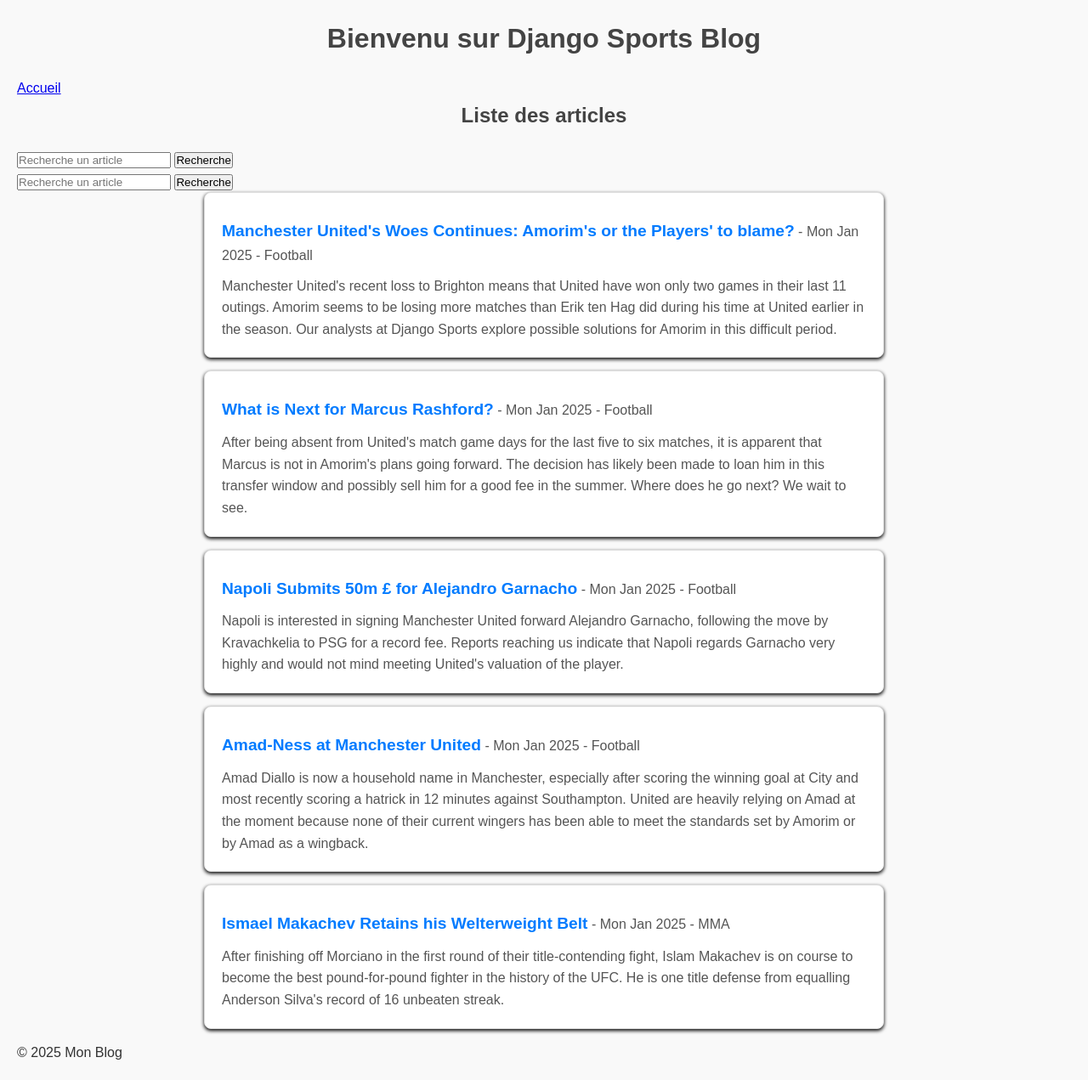
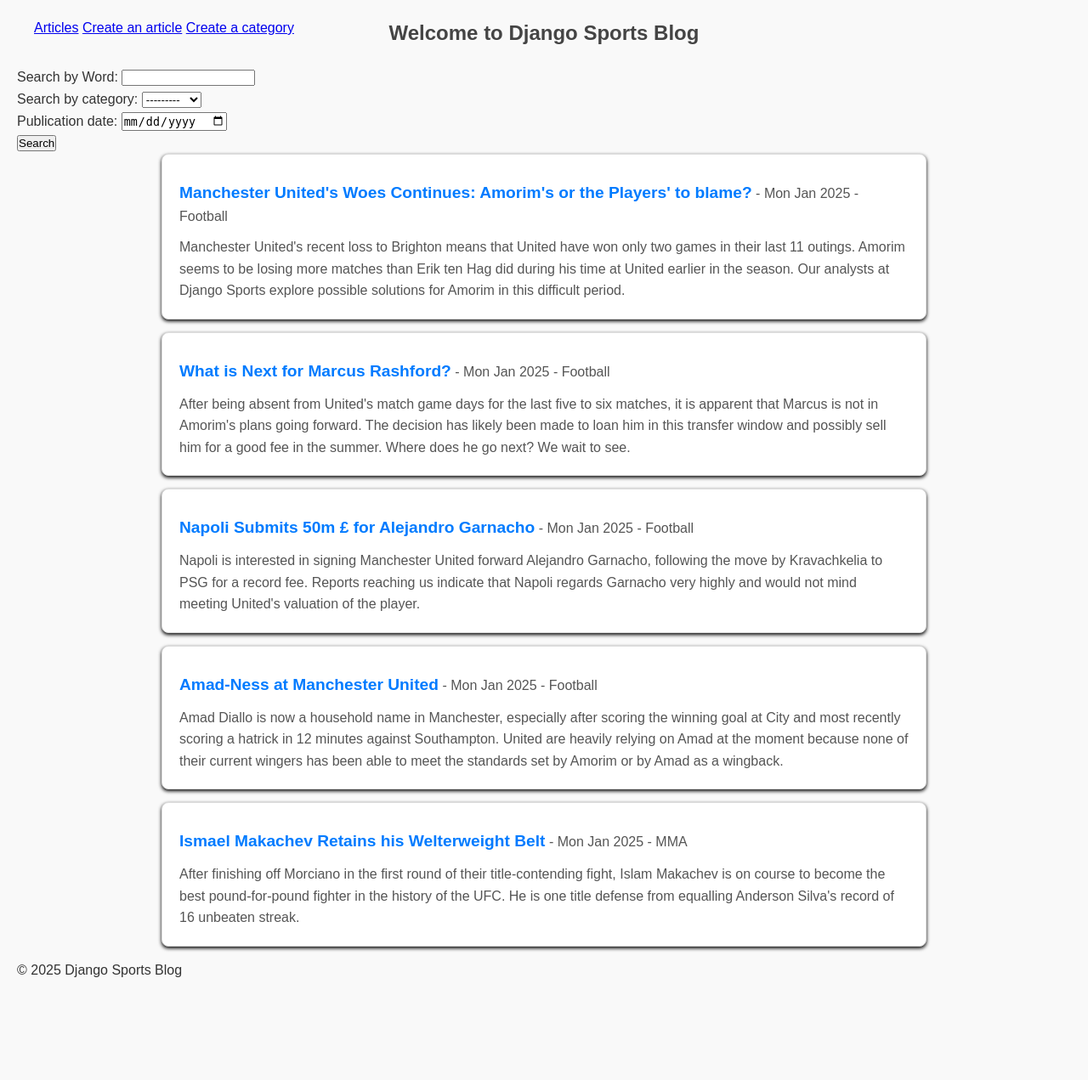
Before and after one commit to MichAdebayo/blog_with_django, a Django app: page /blog/ in a window 1280 px wide. Shown: the whole page at 85% size. After the commit the page ends 1150 px from the top, so only its background shows below. Run offline with Django 5.2, Linux system fonts and the light colour scheme; data comes from the database, SQL or seed files in the repository.

Commit message:
blog styling

```diff
--- a/MyBlog/blog/forms.py
+++ b/MyBlog/blog/forms.py
@@ -10,3 +10,10 @@
     class Meta:
         model = Article
         fields = ['titre', 'contenu', 'category']
+
+class ArticleFilterForm(forms.Form):
+
+    titre =  forms.CharField(label="Search by Word", max_length=100, widget=forms.TextInput(attrs={"size" : 17}), required=False)
+    category = forms.ModelChoiceField(label="Search by category", queryset=ArticleCategory.objects.all(), required=False)
+    date_publication = forms.DateField(required=False, label="Publication date", widget=forms.DateInput(attrs={'type': 'date'}),
+    )
--- a/MyBlog/blog/models.py
+++ b/MyBlog/blog/models.py
@@ -4,7 +4,6 @@
 
 class ArticleCategory(models.Model):
     name = models.CharField(max_length=100)
-
     def __str__(self):
         return self.name
 
--- a/MyBlog/blog/templates/blog/creer_article.html
+++ b/MyBlog/blog/templates/blog/creer_article.html
@@ -1,12 +1,12 @@
 {% extends "base.html" %}
 
-{% block title %}Créer un article{% endblock %}
+{% block title %}Create an article{% endblock %}
 
 {% block  content %}
-    <h2>Créer un nouvel article</h2>
+    <h2>Create a new article</h2>
     <form method="post">
         {% csrf_token %}
         {{ form.as_p}}
-        <button type="submit">Créer</button>
+        <button type="submit">Create</button>
     </form>
 {% endblock %}
--- a/MyBlog/blog/templates/blog/creer_category.html
+++ b/MyBlog/blog/templates/blog/creer_category.html
@@ -1,12 +1,12 @@
 {% extends "base.html" %}
 
-{% block title %}Créer un category{% endblock %}
+{% block title %}Create a category{% endblock %}
 
 {% block  content %}
-    <h2>Créer un nouvel category</h2>
+    <h2>Create a new category</h2>
     <form method="post">
         {% csrf_token %}
         {{ form.as_p}}
-        <button type="submit">Créer</button>
+        <button type="submit">Create</button>
     </form>
 {% endblock %}
--- a/MyBlog/blog/templates/blog/liste_articles.html
+++ b/MyBlog/blog/templates/blog/liste_articles.html
@@ -1,25 +1,22 @@
 {% extends "base.html" %}
 
-{% block title %}Liste des articles{% endblock %}
+{% block title %}Articles{% endblock %}
 
 {% block  content %}
-    <h2>Liste des articles</h2>
+    <h2>Welcome to Django Sports Blog</h2>
 
     <form method="get" action="">
-        <input type="text" name="q" placeholder="Recherche un article">
-        <button type="submit">Recherche</button>
-    </form>
-
-    <form method="get" action="">
-        <input type="text" name="q" placeholder="Recherche un article">
-        <button type="submit">Recherche</button>
+        {% csrf_token %}
+        {{ form.as_p }}
+        <button type="submit">Search</button>
     </form>
 
     <ul>
         {% for article in articles %}
-            <li>
+            <li class="Article">
                 <p><strong>{{article.titre }}</strong> - {{article.date_publication|date:"D M Y" }} - {{article.category }}</p>
                 <p>{{ article.contenu }}</p>
+
             </li>
         {% endfor %}
     </ul>
--- a/MyBlog/blog/views.py
+++ b/MyBlog/blog/views.py
@@ -1,26 +1,40 @@
-from django.views.generic import ListView
+from django.views.generic import ListView, FormView
 from django.views.generic.edit import CreateView
 from django.urls import reverse_lazy
 
 from .models import Article, ArticleCategory
-from .forms import ArticleForm, CategoryForm
+from .forms import ArticleForm, CategoryForm, ArticleFilterForm
 
 # Create your views here.
-class ListeArticlesView(ListView):
+class ListeArticlesView(FormView, ListView):
     model = Article # Specify the model to use
     template_name = 'blog/liste_articles.html' # Specify the template
     context_object_name = 'articles' # The name to use in the template
-
-    # def get_queryset(self):
-    #     articles = Article.objects.all().order_by('-titre')
-    #     return articles
+    form_class = ArticleFilterForm
 
     def get_queryset(self):
-        # Recover the "q" parameter in the URL
-        query = self.request.GET.get('q')
-        if query:
-            return Article.objects.filter(titre__icontains=query)
-        return Article.objects.all()
+        queryset =  super().get_queryset()
+
+        form = ArticleFilterForm(self.request.GET)
+
+        if form.is_valid():
+            search_title = form.cleaned_data.get('titre')
+            search_category = form.cleaned_data.get('category')
+            search_date = form.cleaned_data.get('date_publication')
+
+            filtered_article_set = {}
+
+            if search_title:
+                filtered_article_set['titre__icontains'] = search_title
+            if search_category:
+                filtered_article_set['category'] = search_category
+            if search_date:
+                filtered_article_set['date_publication'] = search_date
+
+            queryset = queryset.filter(**filtered_article_set)
+
+        return queryset
+
 
 class CreerArticleView(CreateView):
     model = Article
--- a/MyBlog/static/css/styles.css
+++ b/MyBlog/static/css/styles.css
@@ -10,21 +10,24 @@
     background-color: #f9f9f9;
     color: #333;
     padding: 20px;
+    position: relative;
 }
 
 h1, h2 {
     color: #444;
     margin-bottom: 20px;
     text-align: center;
+    font-size: absolute;
 }
+
 ul {
     list-style-type: none;
     padding: 0;
     margin: 0 auto;
-    max-width: 800px;
+    max-width: 900px;
 }
 
-li {
+li.Article {
     background-color: #ffffff;
     padding: 20px;
     margin-bottom: 15px;
@@ -34,17 +37,22 @@
     transition: transform 0.2s ease, box-shadow 0.2s ease;
 }
 
-li:hover {
+li.Article:hover {
     transform: translateY(-5px);
     box-shadow: 0 4px 8px  rgba(0, 0, 0, 2);
 }
 
-li p strong {
+li.Article p strong {
     font-size: 1.2em;
     color: #007BFF;
 }
 
-li p {
+li.Article p {
     margin-top: 10px;
     color: #555
 }
+
+nav {
+    position: absolute;
+    top:20px; left: 40px;
+}
--- a/MyBlog/templates/base.html
+++ b/MyBlog/templates/base.html
@@ -8,19 +8,15 @@
 
     <link rel="stylesheet" href="{% static 'css/styles.css' %}">
 
-    <title>{% block title %}Mon Blog{% endblock %}</title>
-<head/>
+    <title>{% block title %}Django Sports{% endblock %}</title>
+</head>
 <body>
-    <header>
-        <h1/>Bienvenu sur Django Sports Blog</h1>
-        <nav>
-            <a href="/">Accueil</a>
-        </nav>
-    </header>
+    {% include 'includes/header.html' %}
     <main>
         {% block content %}{% endblock %}
     </main>
     <footer>
-        <p>&copy; 2025 Mon Blog</p>
+        <p>&copy; 2025 Django Sports Blog</p>
+    </footer>
 </body>
 </html>
--- /dev/null
+++ b/MyBlog/templates/includes/header.html
@@ -0,0 +1,7 @@
+<header>
+    <nav>
+        <ul>
+        <a href="/blog">Articles</a>  <a href="/blog/nouveau/">Create an article</a>  <a href="/blog/nouveau_cat/">Create a category</a>
+        </ul>
+    </nav>
+</header>
```
Also changed, not shown: MyBlog/MyBlog/settings.py (+8 -5 lines).
